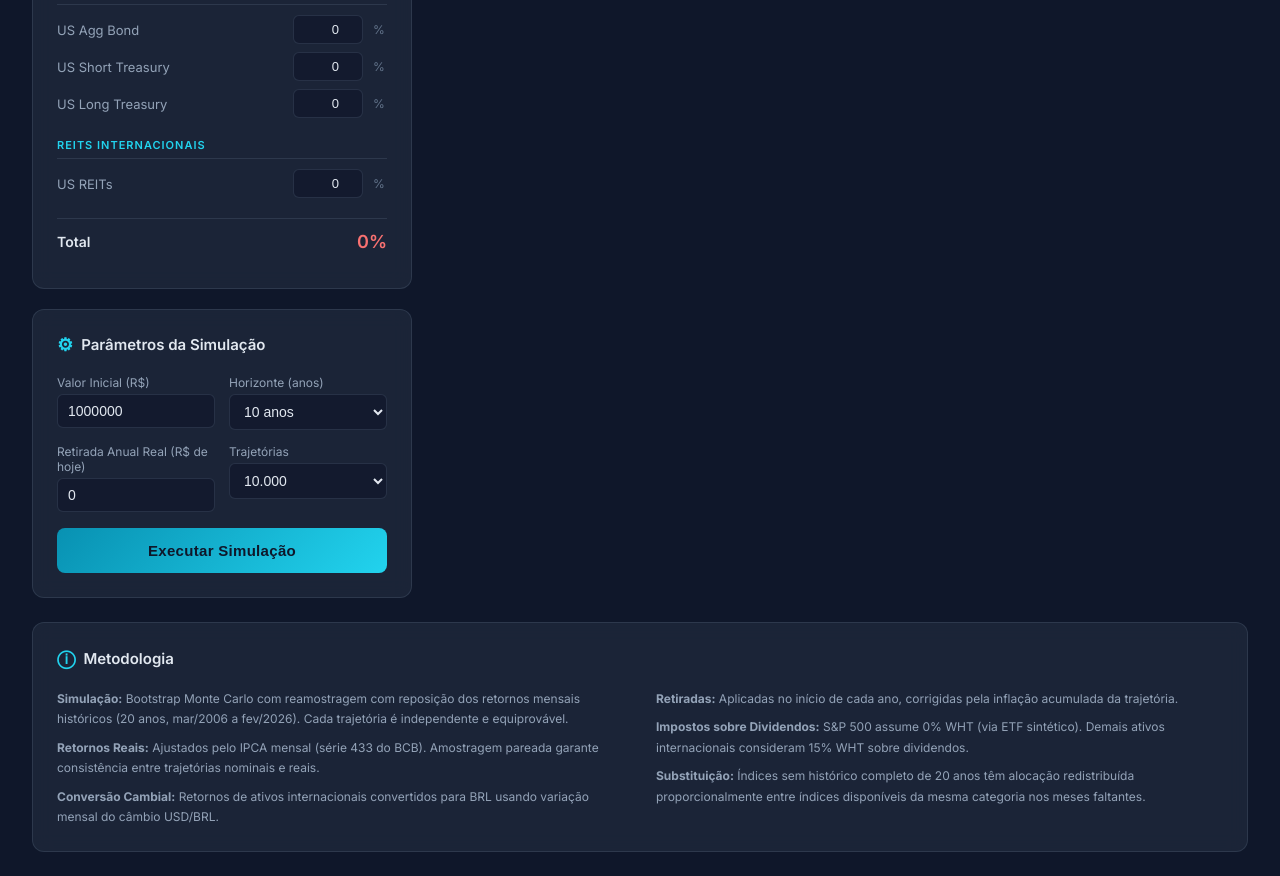
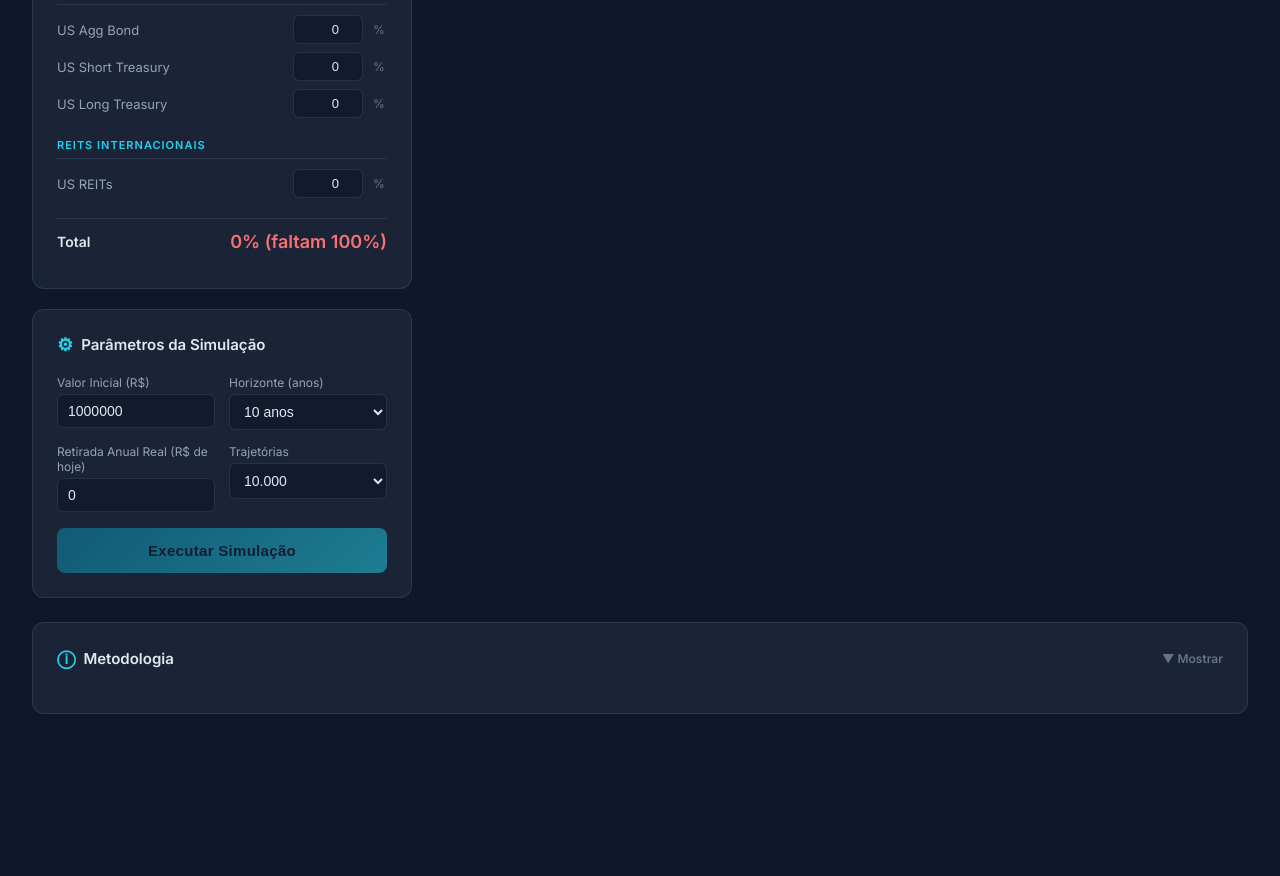
Before and after one commit to antonragin/oryxmc, a Flask app: page / in a window 1280 px wide. Shown: the part 814-1690 px from the top of the page. After the commit the page ends 1528 px from the top, so only its background shows below. Run offline with Flask 3, Linux system fonts and the light colour scheme; the visitor is signed in with stand-in values (Sample User, id 1); some libraries are stand-ins or nearby versions.

Commit message:
Improve UX: real histogram, inline validation, collapsible methodology
- Replace fake percentile bar chart with real 30-bin histogram (green/red coloring based on initial value)
- Add inline validation: show remaining % in total bar, disable run button until allocation = 100%
- Replace alert() calls with inline error message div
- Make methodology section collapsible (hidden by default)
- Fix XSS: use textContent instead of innerHTML for warning messages
- Fix methodology text: withdrawals at end of year (matching engine behavior)
- Reduce sample trajectories from 20 to 8 (engine.py)

Co-Authored-By: Claude Opus 4.6 <noreply@anthropic.com>

```diff
--- a/engine.py
+++ b/engine.py
@@ -208,6 +208,10 @@ def run_monte_carlo(portfolio_returns, ipca, initial_value, n_years,
         valid = final > 0
         cagrs = np.where(valid, np.power(final / initial_value, 1 / n_years) - 1, -1.0)
 
+        # Histogram of final values (30 bins)
+        hist_counts, hist_edges = np.histogram(final, bins=30)
+        hist_mids = ((hist_edges[:-1] + hist_edges[1:]) / 2).tolist()
+
         stats = {
             "percentiles": pct_lines,
             "time_years": time_years.tolist(),
@@ -220,8 +224,9 @@ def run_monte_carlo(portfolio_returns, ipca, initial_value, n_years,
             "final_p25": float(np.percentile(final, 25)),
             "final_p75": float(np.percentile(final, 75)),
             "final_p95": float(np.percentile(final, 95)),
-            "sample_trajectories": trajectories[:20, :].tolist(),
+            "sample_trajectories": trajectories[:8, :].tolist(),
             "has_withdrawals": has_withdrawals,
+            "histogram": {"counts": hist_counts.tolist(), "mids": hist_mids},
         }
 
         if has_withdrawals:
--- a/templates/index.html
+++ b/templates/index.html
@@ -394,9 +394,10 @@
                             </select>
                         </div>
                     </div>
-                    <button class="btn-run" id="runBtn" onclick="runSimulation()">
+                    <button class="btn-run" id="runBtn" onclick="runSimulation()" disabled>
                         Executar Simulação
                     </button>
+                    <div id="errorMsg" style="display:none; margin-top: 10px; padding: 10px 14px; background: rgba(248,113,113,0.1); border: 1px solid rgba(248,113,113,0.3); border-radius: 6px; color: #f87171; font-size: 13px;"></div>
                 </div>
             </div>
 
@@ -441,19 +442,20 @@
             </div>
         </div>
 
-        <!-- Methodology Footer -->
+        <!-- Methodology Footer (collapsible) -->
         <div class="card" style="margin-top: 24px;">
-            <div class="card-title">
+            <div class="card-title" style="cursor: pointer; user-select: none;" onclick="toggleMethodology()">
                 <span class="icon">&#9432;</span>
                 Metodologia
+                <span id="methToggle" style="margin-left: auto; font-size: 12px; color: var(--text-muted);">&#9660; Mostrar</span>
             </div>
-            <div style="font-size: 12px; color: var(--text-secondary); line-height: 1.7; columns: 2; column-gap: 32px;">
+            <div id="methodologyContent" style="display: none; font-size: 12px; color: var(--text-secondary); line-height: 1.7; columns: 2; column-gap: 32px;">
                 <p style="margin-bottom: 8px;"><strong>Simulação:</strong> Bootstrap Monte Carlo com reamostragem com reposição dos retornos mensais históricos (20 anos, mar/2006 a fev/2026). Cada trajetória é independente e equiprovável.</p>
                 <p style="margin-bottom: 8px;"><strong>Retornos Reais:</strong> Ajustados pelo IPCA mensal (série 433 do BCB). Amostragem pareada garante consistência entre trajetórias nominais e reais.</p>
                 <p style="margin-bottom: 8px;"><strong>Conversão Cambial:</strong> Retornos de ativos internacionais convertidos para BRL usando variação mensal do câmbio USD/BRL.</p>
-                <p style="margin-bottom: 8px;"><strong>Retiradas:</strong> Aplicadas no início de cada ano, corrigidas pela inflação acumulada da trajetória.</p>
+                <p style="margin-bottom: 8px;"><strong>Retiradas:</strong> Aplicadas ao final de cada ano, corrigidas pela inflação acumulada da trajetória.</p>
                 <p style="margin-bottom: 8px;"><strong>Impostos sobre Dividendos:</strong> S&P 500 assume 0% WHT (via ETF sintético). Demais ativos internacionais consideram 15% WHT sobre dividendos.</p>
-                <p style="margin-bottom: 8px;"><strong>Substituição:</strong> Índices sem histórico completo de 20 anos têm alocação redistribuída proporcionalmente entre índices disponíveis da mesma categoria nos meses faltantes.</p>
+                <p style="margin-bottom: 8px;"><strong>Substituição:</strong> Índices sem histórico completo de 20 anos têm alocação redistribuída proporcionalmente entre índices disponíveis da mesma categoria nos meses faltantes. Quando nenhum índice selecionado tem dados, utiliza-se um índice fallback da categoria.</p>
             </div>
         </div>
     </div>
@@ -518,8 +520,15 @@
             let total = 0;
             inputs.forEach(inp => { total += parseFloat(inp.value) || 0; });
             const el = document.getElementById('totalAlloc');
-            el.textContent = total.toFixed(0) + '%';
-            el.className = 'total-value ' + (Math.abs(total - 100) < 0.5 ? 'ok' : 'err');
+            const remaining = 100 - total;
+            const valid = Math.abs(remaining) < 0.5;
+            if (valid) {
+                el.textContent = '100%';
+            } else {
+                el.textContent = total.toFixed(0) + '% (faltam ' + remaining.toFixed(0) + '%)';
+            }
+            el.className = 'total-value ' + (valid ? 'ok' : 'err');
+            document.getElementById('runBtn').disabled = !valid;
         }
 
         function applyPreset(name) {
@@ -540,8 +549,12 @@
             });
 
             const total = Object.values(allocations).reduce((a, b) => a + b, 0);
+            const errEl = document.getElementById('errorMsg');
+            errEl.style.display = 'none';
+
             if (Math.abs(total - 1.0) > 0.01) {
-                alert('A alocação total deve ser 100%.');
+                errEl.textContent = 'A alocação total deve ser 100%.';
+                errEl.style.display = 'block';
                 return;
             }
 
@@ -562,13 +575,15 @@
                 });
                 const data = await res.json();
                 if (data.error) {
-                    alert('Erro: ' + data.error);
+                    errEl.textContent = data.error;
+                    errEl.style.display = 'block';
                     return;
                 }
                 RESULTS = data;
                 renderResults();
             } catch (e) {
-                alert('Erro na simulação: ' + e.message);
+                errEl.textContent = 'Erro na simulação: ' + e.message;
+                errEl.style.display = 'block';
             } finally {
                 btn.disabled = false;
                 btn.innerHTML = 'Executar Simulação';
@@ -583,8 +598,13 @@
             const wBox = document.getElementById('warningsBox');
             if (RESULTS.warnings && RESULTS.warnings.length > 0) {
                 wBox.style.display = 'block';
-                document.getElementById('warningsText').innerHTML =
-                    RESULTS.warnings.map(w => `<p>${w}</p>`).join('');
+                const wText = document.getElementById('warningsText');
+                wText.innerHTML = '';
+                RESULTS.warnings.forEach(w => {
+                    const p = document.createElement('p');
+                    p.textContent = w;
+                    wText.appendChild(p);
+                });
             } else {
                 wBox.style.display = 'none';
             }
@@ -742,58 +762,82 @@
         }
 
         function renderHistogram(stats, params, view) {
-            // Get final values from sample trajectories (we have 20)
-            // Instead, use the percentile data to create a summary
-            const p = stats.percentiles;
-            const finalIdx = p['50'].length - 1;
-            const markers = [
-                { name: 'P5', val: stats.final_p5, color: '#f87171' },
-                { name: 'P25', val: stats.final_p25, color: '#fb923c' },
-                { name: 'Mediana', val: stats.final_median, color: '#22d3ee' },
-                { name: 'P75', val: stats.final_p75, color: '#34d399' },
-                { name: 'P95', val: stats.final_p95, color: '#34d399' },
-            ];
+            const hist = stats.histogram;
+            const mids = hist.mids;
+            const counts = hist.counts;
+
+            // Color bars based on whether they're above or below initial value
+            const barColors = mids.map(m =>
+                m >= params.initial_value ? 'rgba(52, 211, 153, 0.7)' : 'rgba(248, 113, 113, 0.7)'
+            );
+
+            // Compute bin width for proper bar display
+            const binWidth = mids.length > 1 ? mids[1] - mids[0] : 1;
 
             const trace = {
-                x: markers.map(m => m.name),
-                y: markers.map(m => m.val),
+                x: mids,
+                y: counts,
                 type: 'bar',
-                marker: {
-                    color: markers.map(m => m.color),
-                    opacity: 0.8,
-                },
-                text: markers.map(m => fmtBRL(m.val)),
-                textposition: 'outside',
-                textfont: { color: '#e2e8f0', size: 12 },
-                hovertemplate: '%{x}: R$ %{y:,.0f}<extra></extra>',
+                marker: { color: barColors },
+                width: binWidth * 0.9,
+                hovertemplate: 'R$ %{x:,.0f}<br>%{y} trajetórias<extra></extra>',
             };
+
+            // Vertical line for median
+            const shapes = [{
+                type: 'line', x0: stats.final_median, x1: stats.final_median,
+                y0: 0, y1: Math.max(...counts) * 1.05,
+                line: { color: '#22d3ee', dash: 'dash', width: 2 },
+            }, {
+                type: 'line', x0: params.initial_value, x1: params.initial_value,
+                y0: 0, y1: Math.max(...counts) * 1.05,
+                line: { color: 'rgba(148,163,184,0.5)', dash: 'dot', width: 1 },
+            }];
+
+            const annotations = [{
+                x: stats.final_median, y: Math.max(...counts) * 1.05,
+                text: 'Mediana: ' + fmtBRL(stats.final_median),
+                showarrow: false, font: { size: 11, color: '#22d3ee' }, yshift: 10,
+            }, {
+                x: params.initial_value, y: Math.max(...counts) * 0.95,
+                text: 'Valor Inicial', showarrow: false,
+                font: { size: 10, color: '#94a3b8' }, yshift: 10,
+            }];
 
             Plotly.newPlot('histChart', [trace], {
                 title: {
-                    text: view === 'nominal' ? 'Valor Final por Percentil (Nominal)' : 'Valor Final por Percentil (Real)',
+                    text: view === 'nominal' ? 'Distribuição do Valor Final (Nominal)' : 'Distribuição do Valor Final (Real)',
                     font: { size: 14, color: '#e2e8f0' }, x: 0.02,
                 },
-                xaxis: { color: '#94a3b8' },
+                xaxis: {
+                    title: 'Valor Final (R$)', color: '#94a3b8',
+                    gridcolor: 'rgba(100,116,139,0.1)', tickformat: ',.0f',
+                },
                 yaxis: {
-                    color: '#94a3b8', gridcolor: 'rgba(100,116,139,0.15)',
-                    tickformat: ',.0f',
+                    title: 'Frequência', color: '#94a3b8',
+                    gridcolor: 'rgba(100,116,139,0.15)',
                 },
                 paper_bgcolor: 'transparent',
                 plot_bgcolor: 'transparent',
                 font: { family: 'Inter, sans-serif', color: '#94a3b8' },
-                margin: { t: 45, r: 20, b: 40, l: 80 },
+                margin: { t: 45, r: 20, b: 50, l: 80 },
                 showlegend: false,
-                shapes: [{
-                    type: 'line', x0: -0.5, x1: 4.5,
-                    y0: params.initial_value, y1: params.initial_value,
-                    line: { color: 'rgba(148,163,184,0.5)', dash: 'dot', width: 1 },
-                }],
-                annotations: [{
-                    x: 4.3, y: params.initial_value,
-                    text: 'Valor Inicial', showarrow: false,
-                    font: { size: 10, color: '#94a3b8' }, yshift: 12,
-                }],
+                shapes: shapes,
+                annotations: annotations,
+                bargap: 0.05,
             }, { responsive: true, displayModeBar: false });
+        }
+
+        function toggleMethodology() {
+            const content = document.getElementById('methodologyContent');
+            const toggle = document.getElementById('methToggle');
+            if (content.style.display === 'none') {
+                content.style.display = 'block';
+                toggle.innerHTML = '&#9650; Ocultar';
+            } else {
+                content.style.display = 'none';
+                toggle.innerHTML = '&#9660; Mostrar';
+            }
         }
 
         // Init
```
